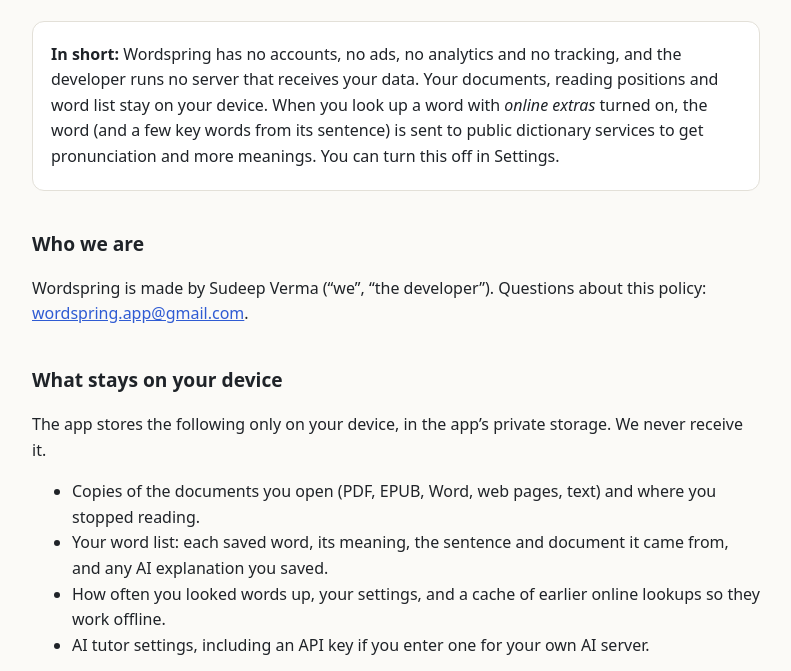
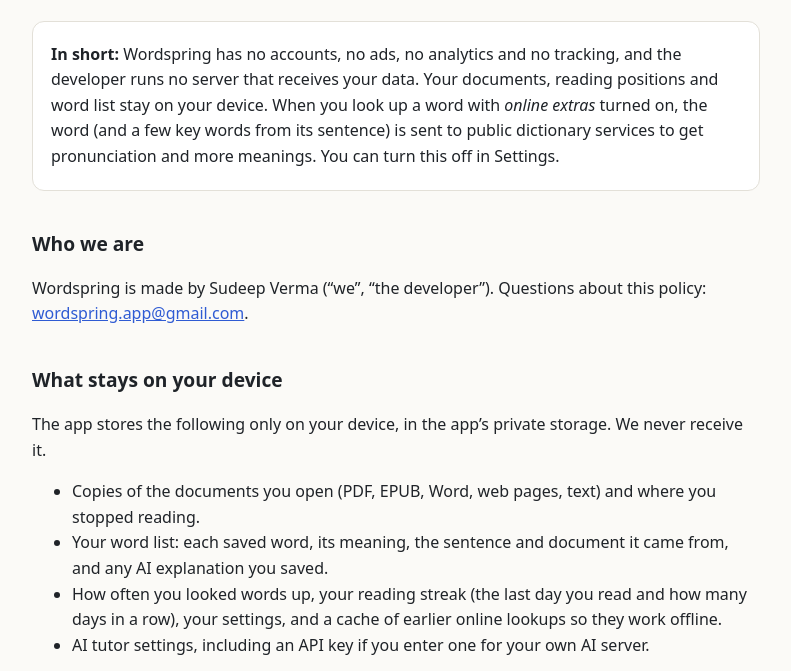
Before and after one commit to sudeep9in/wordspring, a plain HTML site: page privacy.html in a window 1280 px wide. Shown: the part 129-800 px from the top of the page, without its empty margins (244-1035 px from the left). Drawn offline with Linux system fonts and the light colour scheme.

Commit message:
List the reading streak among data kept on the device
Co-Authored-By: Claude Opus 5.5 <noreply@anthropic.com>

```diff
--- a/privacy.html
+++ b/privacy.html
@@ -46,7 +46,7 @@
   <ul>
     <li>Copies of the documents you open (PDF, EPUB, Word, web pages, text) and where you stopped reading.</li>
     <li>Your word list: each saved word, its meaning, the sentence and document it came from, and any AI explanation you saved.</li>
-    <li>How often you looked words up, your settings, and a cache of earlier online lookups so they work offline.</li>
+    <li>How often you looked words up, your reading streak (the last day you read and how many days in a row), your settings, and a cache of earlier online lookups so they work offline.</li>
     <li>AI tutor settings, including an API key if you enter one for your own AI server.</li>
   </ul>
   <p>The built-in dictionary works entirely on your device. Documents you open from another app (“Open with” or “Share”)
```
